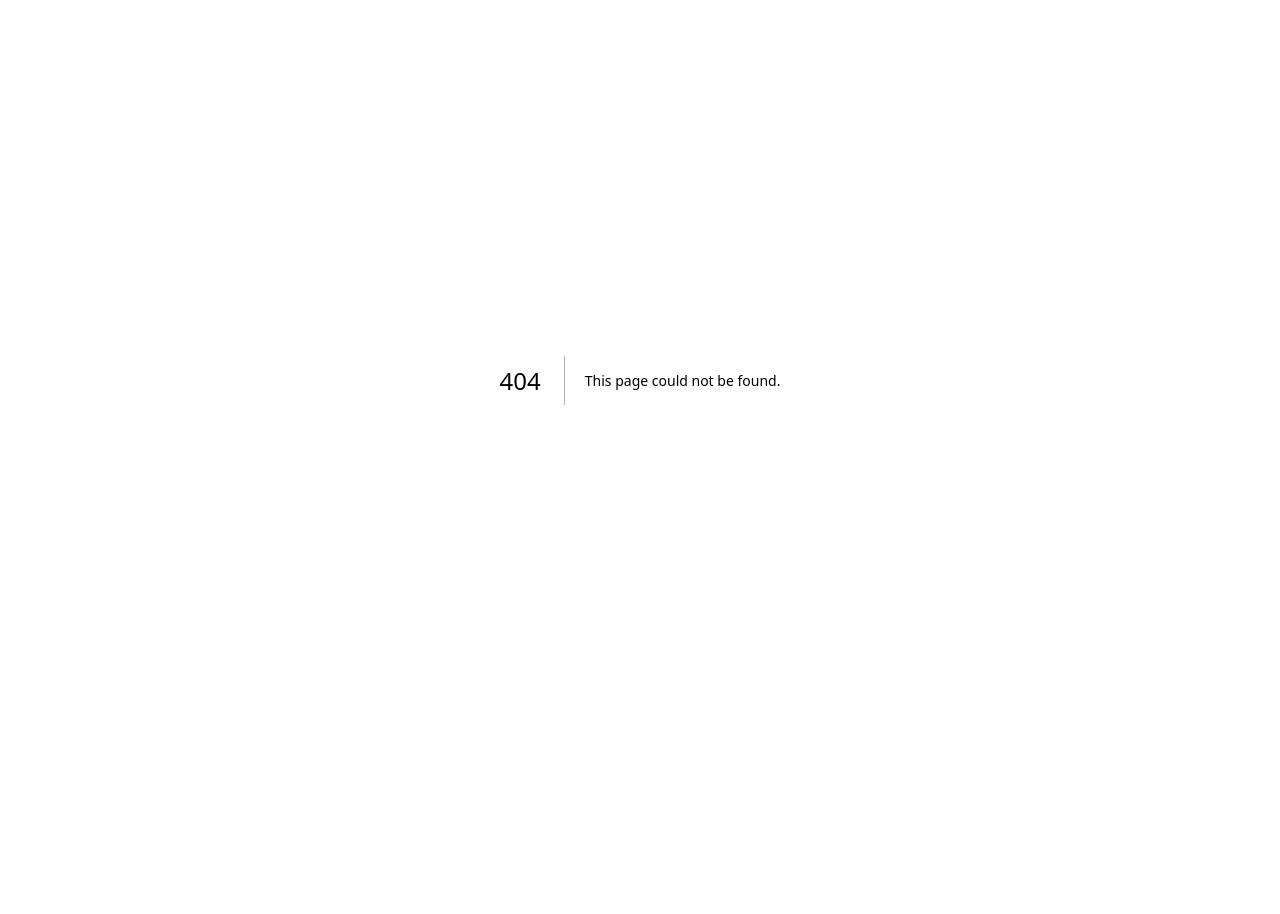
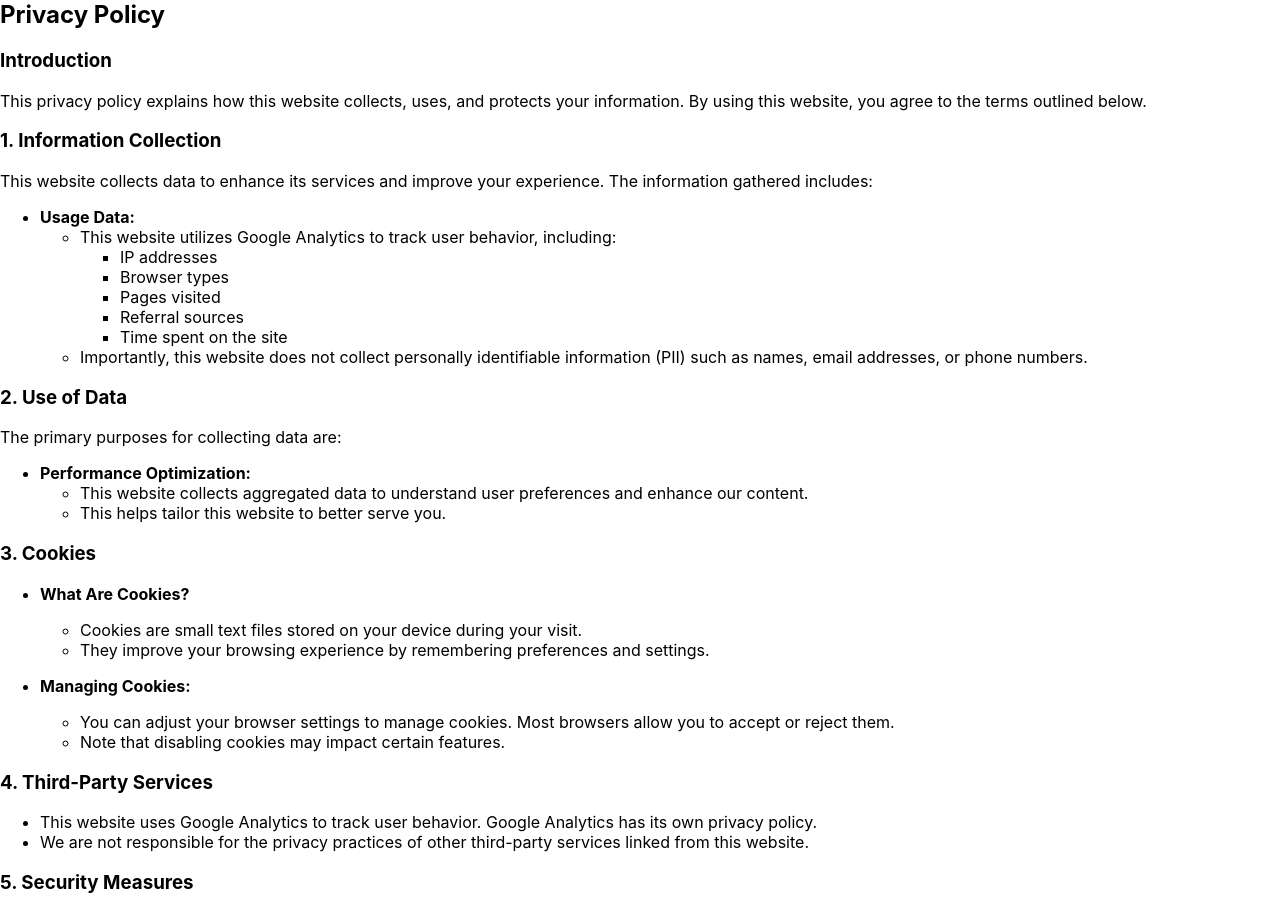
Before and after one commit to andymagill/blanktype-next, a Next.js app: page /privacy in a window 1280 px wide. Before the commit this address had no page. Shown: the part 20-934 px from the top of the page. Before the commit the page ends 800 px from the top, so only its background shows below. Built offline with nearby package versions, Linux system fonts and the light colour scheme.

Commit message:
added mdx and ganeric privacy page

```diff
--- /dev/null
+++ b/mdx-components.tsx
@@ -0,0 +1,10 @@
+import type { MDXComponents } from "mdx/types";
+
+// This file is required to use MDX in `app` directory.
+export function useMDXComponents(components: MDXComponents): MDXComponents {
+  return {
+    // Allows customizing built-in components, e.g. to add styling.
+    // h1: ({ children }) => <h1 style={{ fontSize: "100px" }}>{children}</h1>,
+    ...components,
+  };
+}
--- a/next.config.js
+++ b/next.config.js
@@ -1,12 +1,17 @@
 
 const withBundleAnalyzer = require("@next/bundle-analyzer")({
   enabled: process.env.ANALYZE === "true",
+});
+const withMDX = require("@next/mdx")({
+  extension: /\.mdx?$/,
 });
 
 /** @type {import('next').NextConfig} */
 const nextConfig = {
   reactStrictMode: true,
+  pageExtensions: ["js", "jsx", "ts", "tsx", "mdx"],
   experimental: {
+    mdxRs: true,
     turbo: {
       rules: {
         "*.svg": {
@@ -26,4 +31,8 @@ const nextConfig = {
   },
 };
 
-module.exports = withBundleAnalyzer(nextConfig);
+module.exports = withBundleAnalyzer(
+  withMDX(
+    nextConfig
+  )
+);
--- a/package.json
+++ b/package.json
@@ -9,6 +9,8 @@
   },
   "dependencies": {
     "@next/bundle-analyzer": "^14.2.4",
+    "@next/mdx": "^14.2.4",
+    "@types/mdx": "^2.0.13",
     "next": "latest",
     "react": "^18.2.0",
     "react-dom": "^18.2.0",
--- /dev/null
+++ b/pages/privacy/index.mdx
@@ -0,0 +1,57 @@
+
+## Privacy Policy
+
+### Introduction
+
+This privacy policy explains how this website collects, uses, and protects your information. By using this website, you agree to the terms outlined below.
+
+### 1. Information Collection
+
+This website collects data to enhance its services and improve your experience. The information gathered includes:
+
+-   **Usage Data:**
+    -   This website utilizes Google Analytics to track user behavior, including:
+        -   IP addresses
+        -   Browser types
+        -   Pages visited
+        -   Referral sources
+        -   Time spent on the site
+    -   Importantly, this website does not collect personally identifiable information (PII) such as names, email addresses, or phone numbers.
+
+### 2. Use of Data
+
+The primary purposes for collecting data are:
+
+-   **Performance Optimization:**
+    -   This website collects aggregated data to understand user preferences and enhance our content.
+    -   This helps tailor this website to better serve you.
+
+### 3. Cookies
+
+-   **What Are Cookies?**
+
+    -   Cookies are small text files stored on your device during your visit.
+    -   They improve your browsing experience by remembering preferences and settings.
+-   **Managing Cookies:**
+
+    -   You can adjust your browser settings to manage cookies. Most browsers allow you to accept or reject them.
+    -   Note that disabling cookies may impact certain features.
+
+### 4. Third-Party Services
+
+-   This website uses Google Analytics to track user behavior. Google Analytics has its own privacy policy.
+-   We are not responsible for the privacy practices of other third-party services linked from this website.
+
+### 5. Security Measures
+
+-   This website takes reasonable steps to protect your data from unauthorized access.
+-   However, no internet transmission is 100% secure.
+
+### 6. Children’s Privacy
+
+-   This website is not intended for children under 13.
+-   This website does not intentionally collect personal information from children.
+
+### 7. Changes to this Policy
+
+-   This policy may be updated periodically without prior notice. Check back for any changes.
--- /dev/null
+++ b/types/mdx.d.ts
@@ -0,0 +1,5 @@
+// types/mdx.d.ts
+declare module "*.mdx" {
+    let MDXComponent: (props) => JSX.Element;
+    export default MDXComponent;
+}
```
Also changed, not shown: 1 other file (tests, documents, lock files or other folders).
